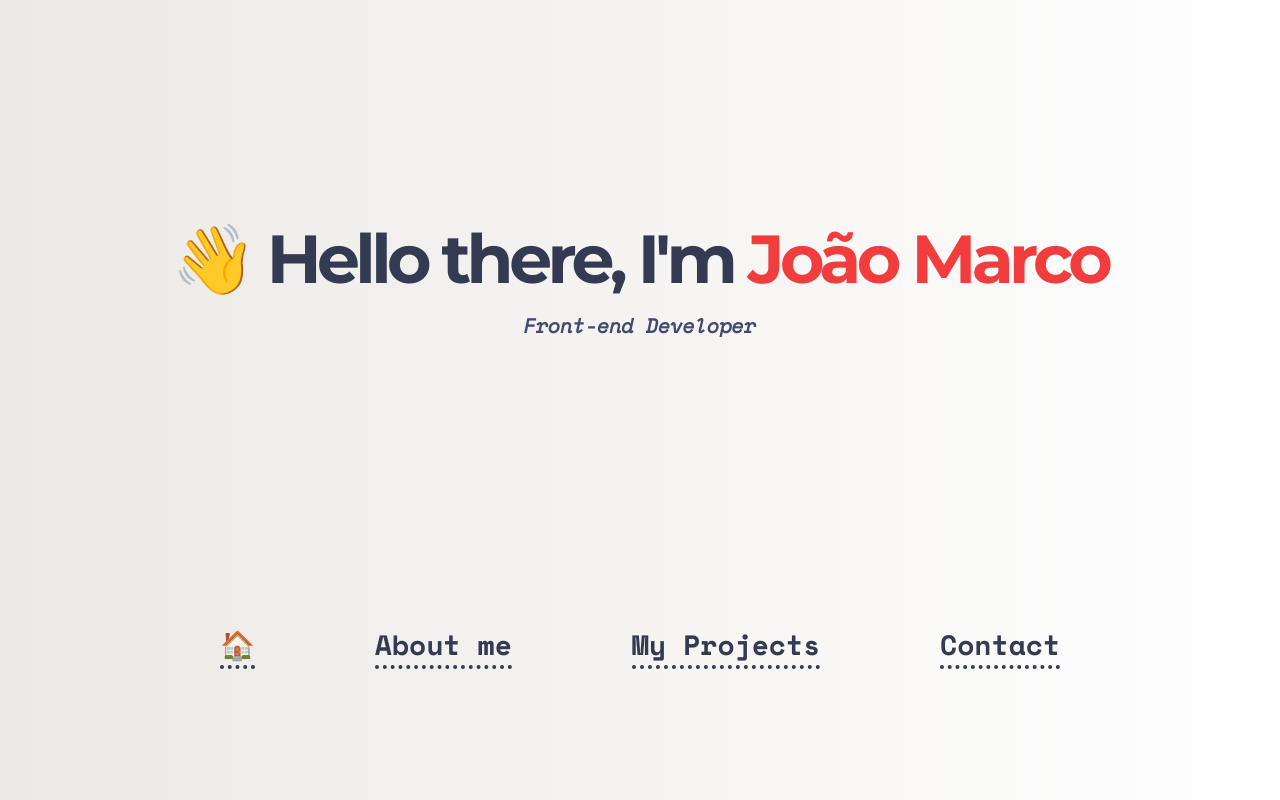
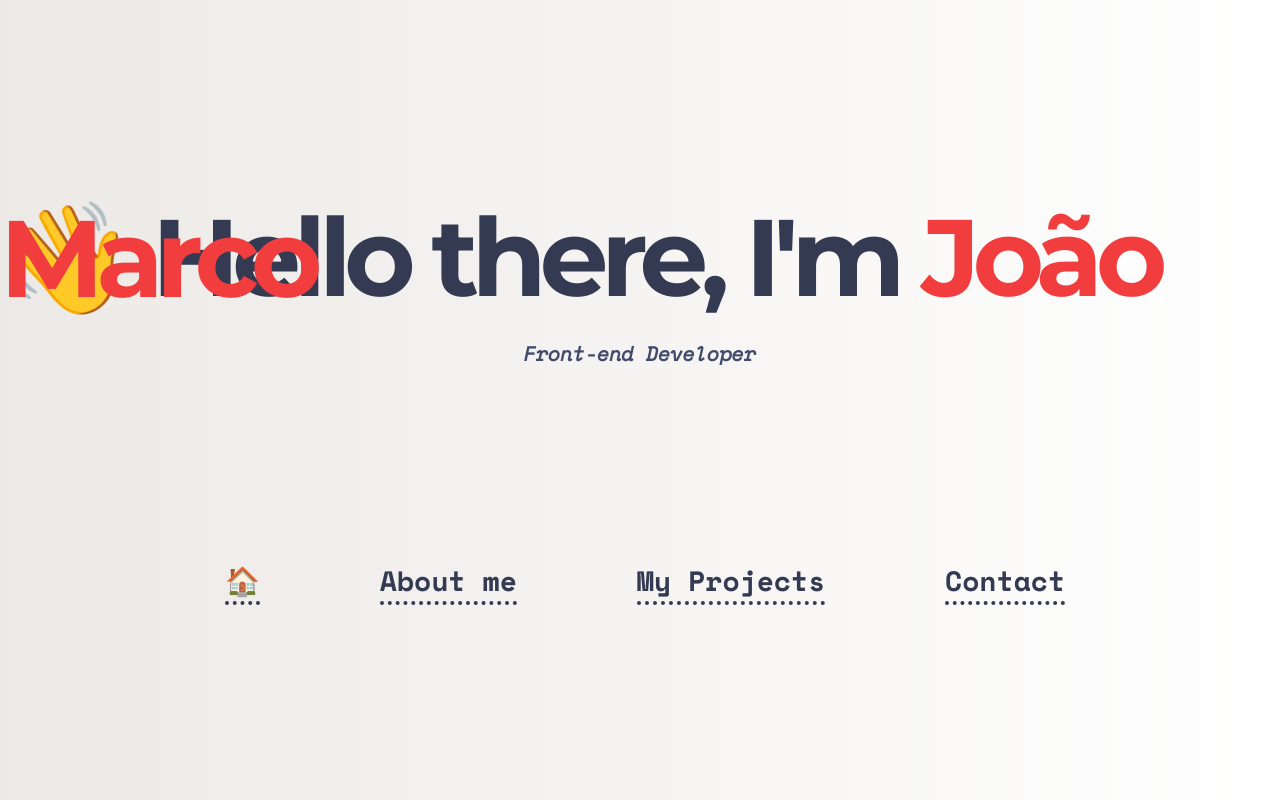
Before and after one commit to moaojarco/moaojarco.github.io, a React (Create React App) app: page / in a window 1280 px wide. Built offline with nearby package versions, Linux system fonts and the light colour scheme.

Commit message:
fix mediaqueries

```diff
--- a/src/components/Header.jsx
+++ b/src/components/Header.jsx
@@ -12,15 +12,25 @@ const CentralContainer = styled.div`
   align-items: center;
   justify-content: center;
   height: 70vh;
+
+  @media (max-width: 800px) {
+    text-align: center;
+  }
 `;
 
 const CentralTitle = styled.h1`
-  font-size: 68px;
+  font-size: 6.8rem;
   color: #333a51;
 
   font-family: "Montserrat", sans-serif;
   letter-spacing: -0.1ch;
   line-height: 1px;
+
+  @media (max-width: 800px) {
+    max-width: 20rem;
+    font-size: 2.5rem;
+    line-height: 3rem;
+  }
 `;
 
 const CentralSubTitle = styled.h2`
--- a/src/components/Nav.jsx
+++ b/src/components/Nav.jsx
@@ -2,7 +2,10 @@ import styled from "styled-components";
 import { Link } from "react-router-dom";
 
 const NavContainer = styled.div`
-  margin: 4rem;
+  @media (max-width: 800px) {
+    display: flex;
+    flex-direction: column;
+  }
 `;
 
 const NavWrapper = styled.div`
@@ -26,10 +29,16 @@ const NavTitle = styled.a`
   &:hover {
     border-bottom: 4px dotted #f13d3d;
   }
+
+  @media (max-width: 800px) {
+    font-size: 18px;
+    border-bottom: 2px dotted #333a51;
+  }
 `;
 
 const LinkStyled = styled(Link)`
   text-decoration: none;
+  margin-left: 10px;
 `;
 
 const Nav = () => {
--- a/src/pages/Sou.jsx
+++ b/src/pages/Sou.jsx
@@ -6,6 +6,10 @@ const AboutContainer = styled.div`
   margin-top: 5rem;
   height: 89.8vh;
   background: linear-gradient(270deg, #fff, #ece9e6);
+
+  @media (max-width: 800px) {
+    margin-top: 1rem;
+  }
 `;
 
 const AboutWrapper = styled.div`
```
